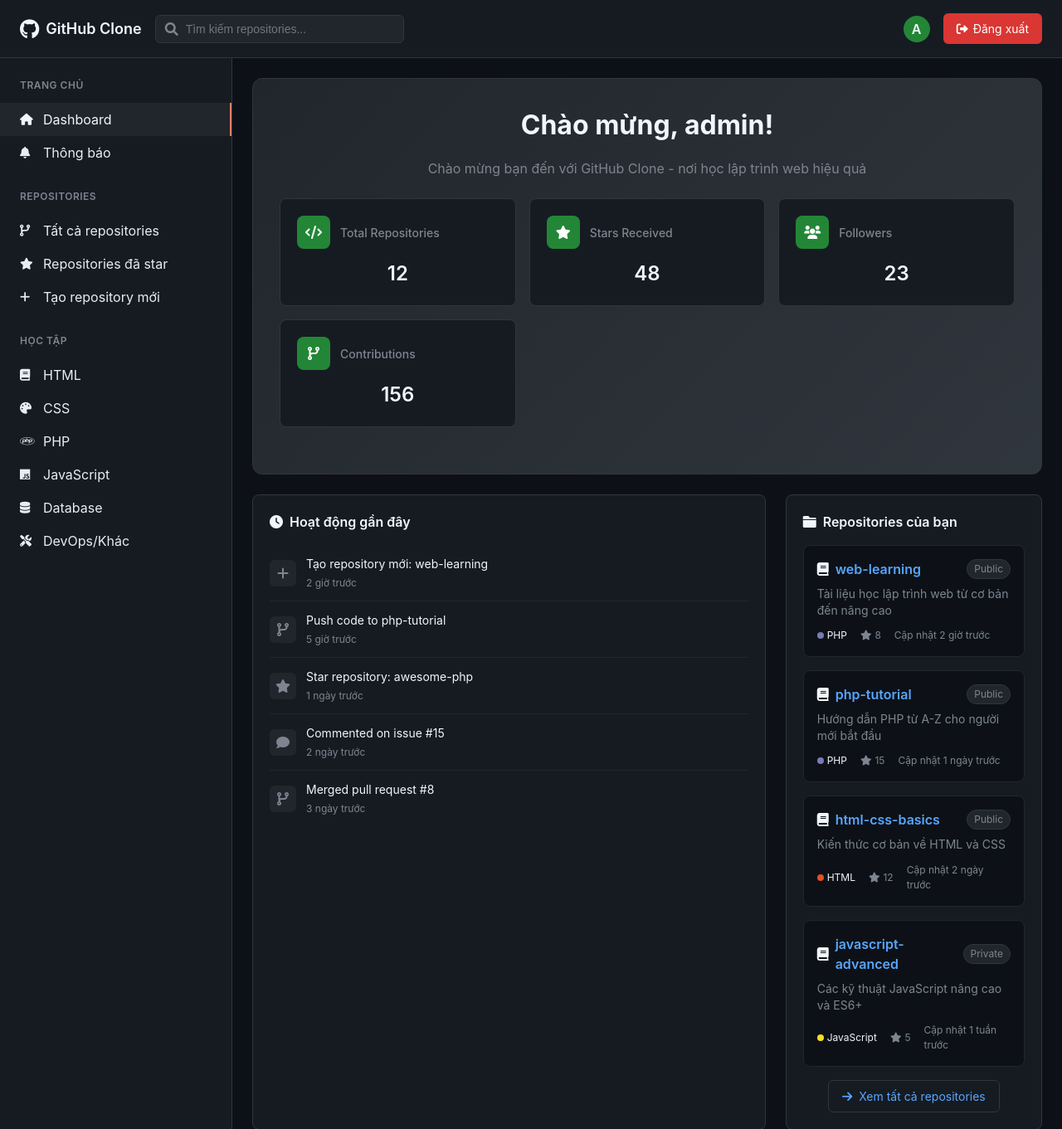
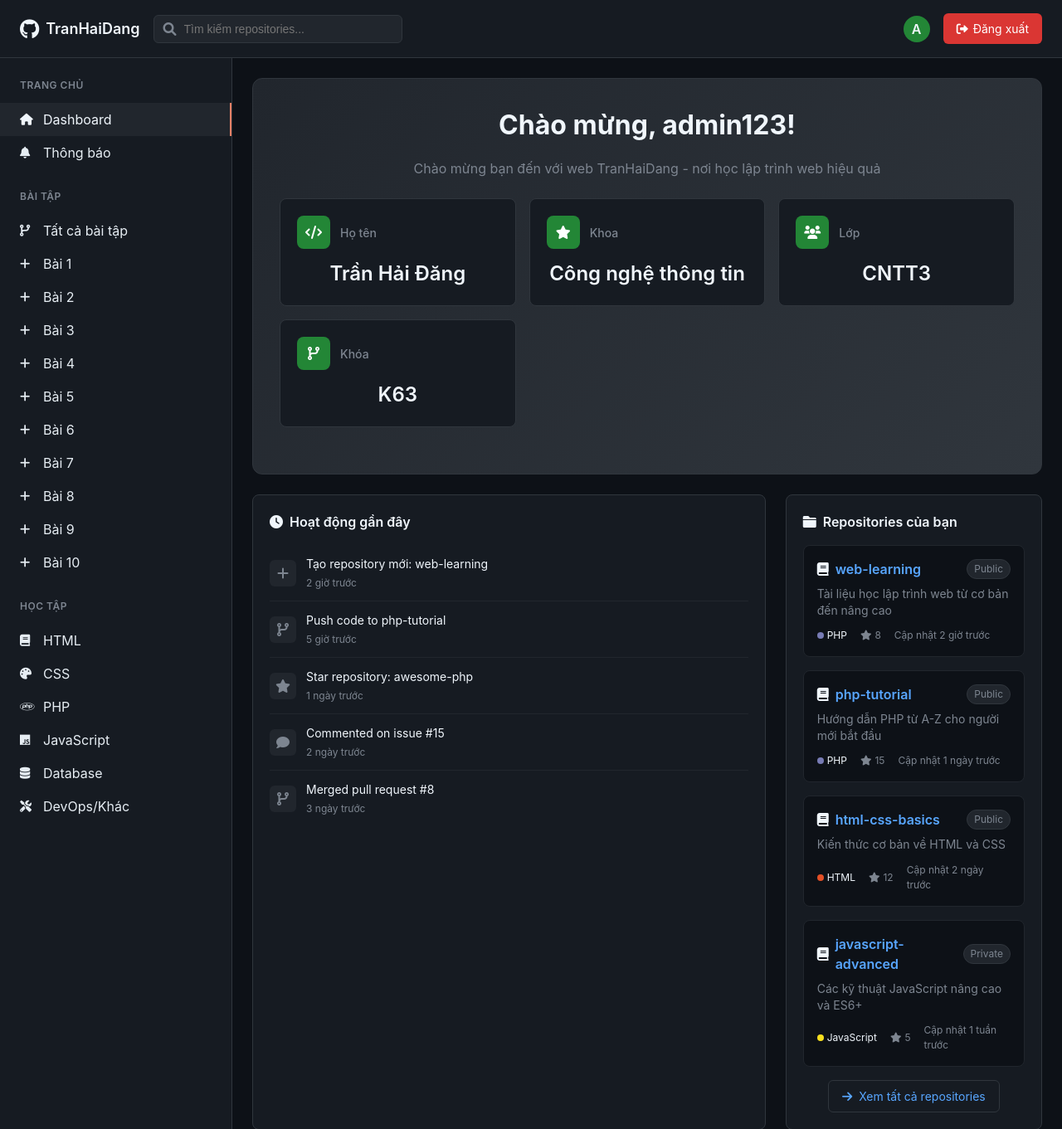
Before and after one commit to tranhaidangdz/TranHaiDangdz_MaNguonMo_10baitap, a PHP site: page / in a window 1280 px wide. Shown: the top 1361 px of the page at 83% size. Run offline with PHP 8.4, Linux system fonts and the light colour scheme; a user stored in the database is signed in; some libraries are stand-ins or nearby versions.

Commit message:
chỉnh lại giao diện index

```diff
--- a/config/database.php
+++ b/config/database.php
@@ -3,7 +3,7 @@
 class Database
 {
     private $host = 'localhost';
-    private $db_name = 'tranhaidang_manguonmo';
+    private $db_name = 'tranhaidang_manguonmo_10baitap';
     private $username = 'root';
     private $password = '';
     public $conn;
--- a/database.sql
+++ b/database.sql
@@ -1,6 +1,6 @@
 -- Tạo database và bảng users
-CREATE DATABASE IF NOT EXISTS tranhaidang_manguonmo;
-USE tranhaidang_manguonmo;
+CREATE DATABASE IF NOT EXISTS tranhaidang_manguonmo_10baitap;
+USE tranhaidang_manguonmo_10baitap;
 
 CREATE TABLE IF NOT EXISTS users (
     id INT AUTO_INCREMENT PRIMARY KEY,
@@ -12,4 +12,4 @@ CREATE TABLE IF NOT EXISTS users (
 
 -- Thêm user mẫu (password: 123456)
 INSERT INTO users (username, email, password) VALUES
-('admin', 'admin@example.com', '123456');
+('admin123', 'onlinekhoahoc750@gmail.com', '123456');
--- a/index.php
+++ b/index.php
@@ -21,7 +21,7 @@ if (isset($_GET['logout'])) {
 <head>
     <meta charset="UTF-8">
     <meta name="viewport" content="width=device-width, initial-scale=1.0">
-    <title>GitHub Clone - Dashboard</title>
+    <title>Index - TranHaiDang</title>
     <link rel="stylesheet" href="https://cdnjs.cloudflare.com/ajax/libs/font-awesome/6.0.0/css/all.min.css">
     <style>
         * {
@@ -323,7 +323,7 @@ if (isset($_GET['logout'])) {
         <div class="header-left">
             <div class="logo">
                 <i class="fab fa-github"></i>
-                GitHub Clone
+                TranHaiDang
             </div>
             <div class="search-bar">
                 <i class="fas fa-search"></i>
@@ -359,18 +359,60 @@ if (isset($_GET['logout'])) {
             </div>
 
             <div class="sidebar-section">
-                <div class="sidebar-title">Repositories</div>
+                <div class="sidebar-title">Bài tập</div>
                 <a href="#" class="sidebar-item">
                     <i class="fas fa-code-branch"></i>
-                    Tất cả repositories
+                    Tất cả bài tập
                 </a>
-                <a href="#" class="sidebar-item">
-                    <i class="fas fa-star"></i>
-                    Repositories đã star
-                </a>
+
                 <a href="#" class="sidebar-item">
                     <i class="fas fa-plus"></i>
-                    Tạo repository mới
+                    Bài 1
+                </a>
+
+                <a href="#" class="sidebar-item">
+                    <i class="fas fa-plus"></i>
+                    Bài 2
+                </a>
+
+                <a href="#" class="sidebar-item">
+                    <i class="fas fa-plus"></i>
+                    Bài 3
+                </a>
+
+                <a href="#" class="sidebar-item">
+                    <i class="fas fa-plus"></i>
+                    Bài 4
+                </a>
+
+                <a href="#" class="sidebar-item">
+                    <i class="fas fa-plus"></i>
+                    Bài 5
+                </a>
+
+                <a href="#" class="sidebar-item">
+                    <i class="fas fa-plus"></i>
+                    Bài 6
+                </a>
+
+                <a href="#" class="sidebar-item">
+                    <i class="fas fa-plus"></i>
+                    Bài 7
+                </a>
+
+                <a href="#" class="sidebar-item">
+                    <i class="fas fa-plus"></i>
+                    Bài 8
+                </a>
+
+                <a href="#" class="sidebar-item">
+                    <i class="fas fa-plus"></i>
+                    Bài 9
+                </a>
+
+                <a href="#" class="sidebar-item">
+                    <i class="fas fa-plus"></i>
+                    Bài 10
                 </a>
             </div>
 
@@ -407,16 +449,16 @@ if (isset($_GET['logout'])) {
         <div class="content">
             <div class="welcome-section">
                 <h1>Chào mừng, <?php echo $_SESSION['username']; ?>!</h1>
-                <p>Chào mừng bạn đến với GitHub Clone - nơi học lập trình web hiệu quả</p>
+                <p>Chào mừng bạn đến với web TranHaiDang - nơi học lập trình web hiệu quả</p>
                 <div class="stats-grid">
                     <div class="stat-card">
                         <div class="stat-header">
                             <div class="stat-icon">
                                 <i class="fas fa-code"></i>
                             </div>
-                            <div class="stat-title">Total Repositories</div>
+                            <div class="stat-title">Họ tên</div>
                         </div>
-                        <div class="stat-number">12</div>
+                        <div class="stat-number">Trần Hải Đăng</div>
                     </div>
 
                     <div class="stat-card">
@@ -424,9 +466,9 @@ if (isset($_GET['logout'])) {
                             <div class="stat-icon">
                                 <i class="fas fa-star"></i>
                             </div>
-                            <div class="stat-title">Stars Received</div>
+                            <div class="stat-title">Khoa</div>
                         </div>
-                        <div class="stat-number">48</div>
+                        <div class="stat-number">Công nghệ thông tin</div>
                     </div>
 
                     <div class="stat-card">
@@ -434,9 +476,9 @@ if (isset($_GET['logout'])) {
                             <div class="stat-icon">
                                 <i class="fas fa-users"></i>
                             </div>
-                            <div class="stat-title">Followers</div>
+                            <div class="stat-title">Lớp</div>
                         </div>
-                        <div class="stat-number">23</div>
+                        <div class="stat-number">CNTT3</div>
                     </div>
 
                     <div class="stat-card">
@@ -444,9 +486,9 @@ if (isset($_GET['logout'])) {
                             <div class="stat-icon">
                                 <i class="fas fa-code-branch"></i>
                             </div>
-                            <div class="stat-title">Contributions</div>
+                            <div class="stat-title">Khóa</div>
                         </div>
-                        <div class="stat-number">156</div>
+                        <div class="stat-number">K63</div>
                     </div>
                 </div>
             </div>
--- a/login.php
+++ b/login.php
@@ -29,7 +29,7 @@ if ($_SERVER['REQUEST_METHOD'] == 'POST') {
 <head>
     <meta charset="UTF-8">
     <meta name="viewport" content="width=device-width, initial-scale=1.0">
-    <title>Đăng nhập - GitHub Clone</title>
+    <title>Đăng nhập - TranHaiDang</title>
     <link rel="stylesheet" href="https://cdnjs.cloudflare.com/ajax/libs/font-awesome/6.0.0/css/all.min.css">
     <style>
         * {
@@ -71,7 +71,7 @@ if ($_SERVER['REQUEST_METHOD'] == 'POST') {
 
         .logo h1 {
             color: #f0f6fc;
-            font-size: 24px;
+            font-size: 16px;
             font-weight: 600;
         }
 
@@ -154,7 +154,7 @@ if ($_SERVER['REQUEST_METHOD'] == 'POST') {
     <div class="login-container">
         <div class="logo">
             <i class="fab fa-github"></i>
-            <h1>GitHub Clone</h1>
+            <h1>TRANHAIDANG-221230799</h1>
         </div>
 
         <?php if ($error): ?>
--- a/register.php
+++ b/register.php
@@ -35,7 +35,7 @@ if ($_SERVER['REQUEST_METHOD'] == 'POST') {
 <head>
     <meta charset="UTF-8">
     <meta name="viewport" content="width=device-width, initial-scale=1.0">
-    <title>Đăng ký - GitHub Clone</title>
+    <title>Đăng ký - TranHaiDang</title>
     <link rel="stylesheet" href="https://cdnjs.cloudflare.com/ajax/libs/font-awesome/6.0.0/css/all.min.css">
     <style>
         * {
```
Also changed, not shown: .htaccess.
